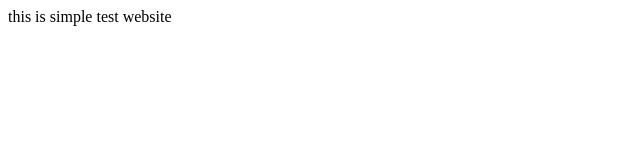
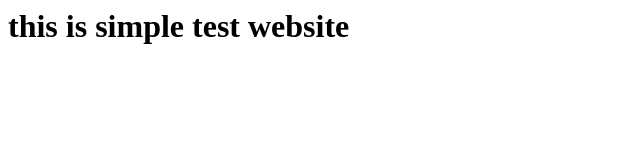
Before and after one commit to krishna12127/simpletest, a plain HTML site: page index.html in a window 1280 px wide. Shown: the whole page, without its empty margins (0-640 px from the left). Drawn offline with Linux system fonts and the light colour scheme.

Commit message:
test commit

```diff
--- a/index.html
+++ b/index.html
@@ -1 +1 @@
-<h> this is simple test website </h1>
+<h1> this is simple test website </h1>
```
